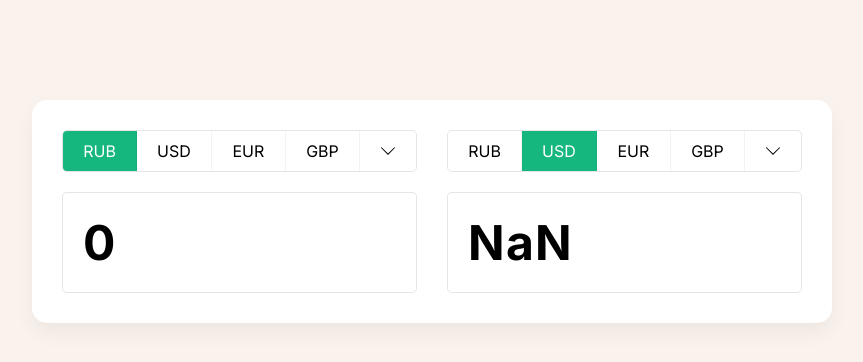
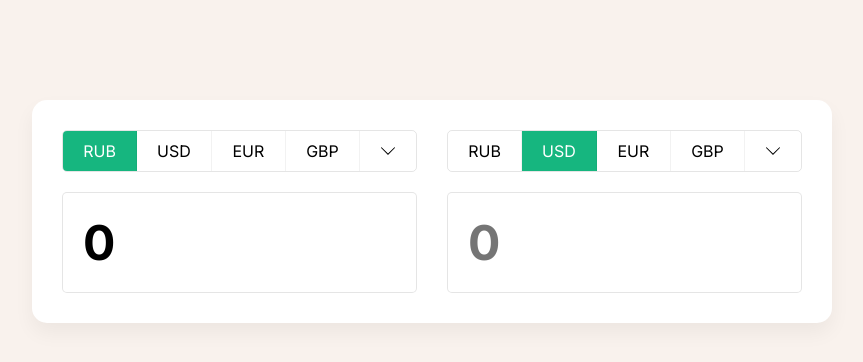
Before and after one commit to Santon84/curExchange, a React (Create React App) app: page / in a window 1280 px wide. Shown: the top 362 px of the page, without its empty margins (208-1071 px from the left). Built offline with nearby package versions, Linux system fonts and the light colour scheme; no server answers.

Commit message:
deploy code on github

```diff
--- a/src/Block.jsx
+++ b/src/Block.jsx
@@ -23,7 +23,7 @@ export const Block = ({ value, currency, onChangeValue, onChangeCurrency }) => (
     <input
       onChange={(e) => onChangeValue(e.target.value)}
       value={value}
-
+      type="number"
       placeholder={0}
     />
   </div>
```
